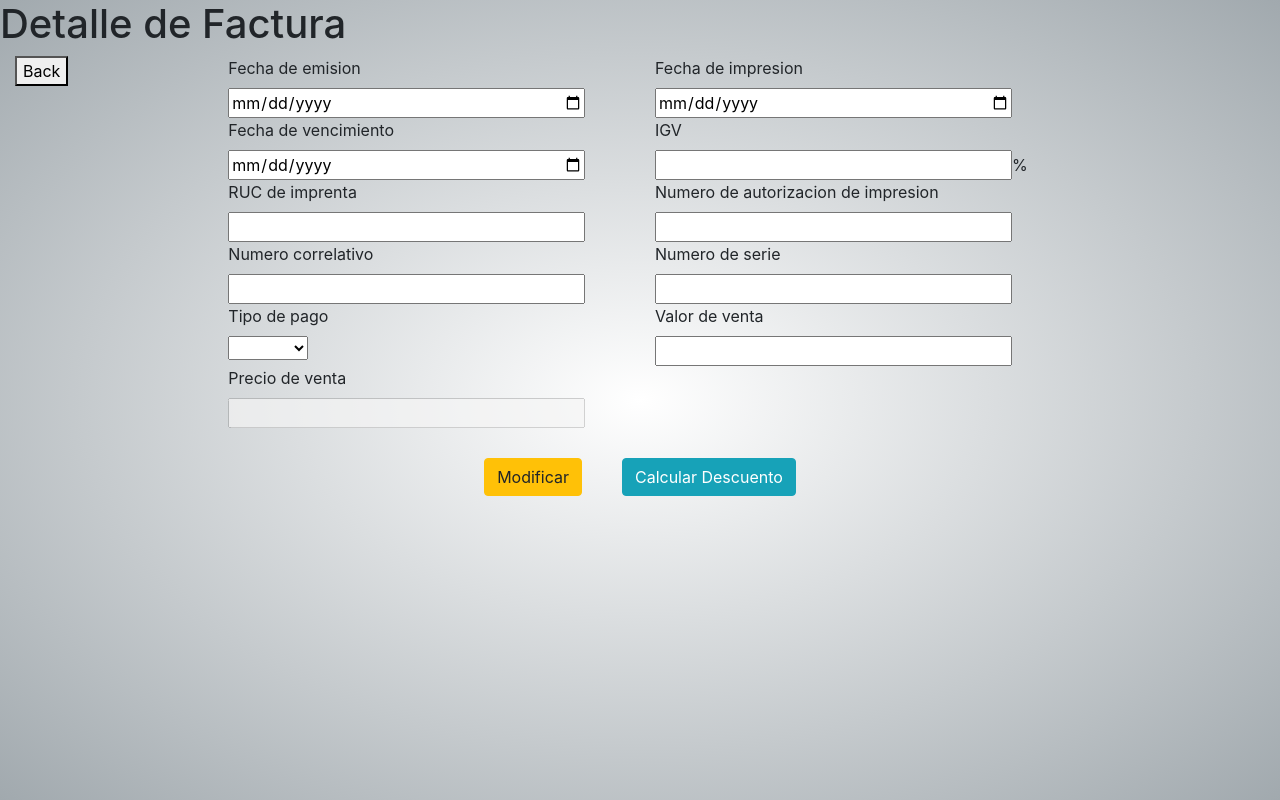
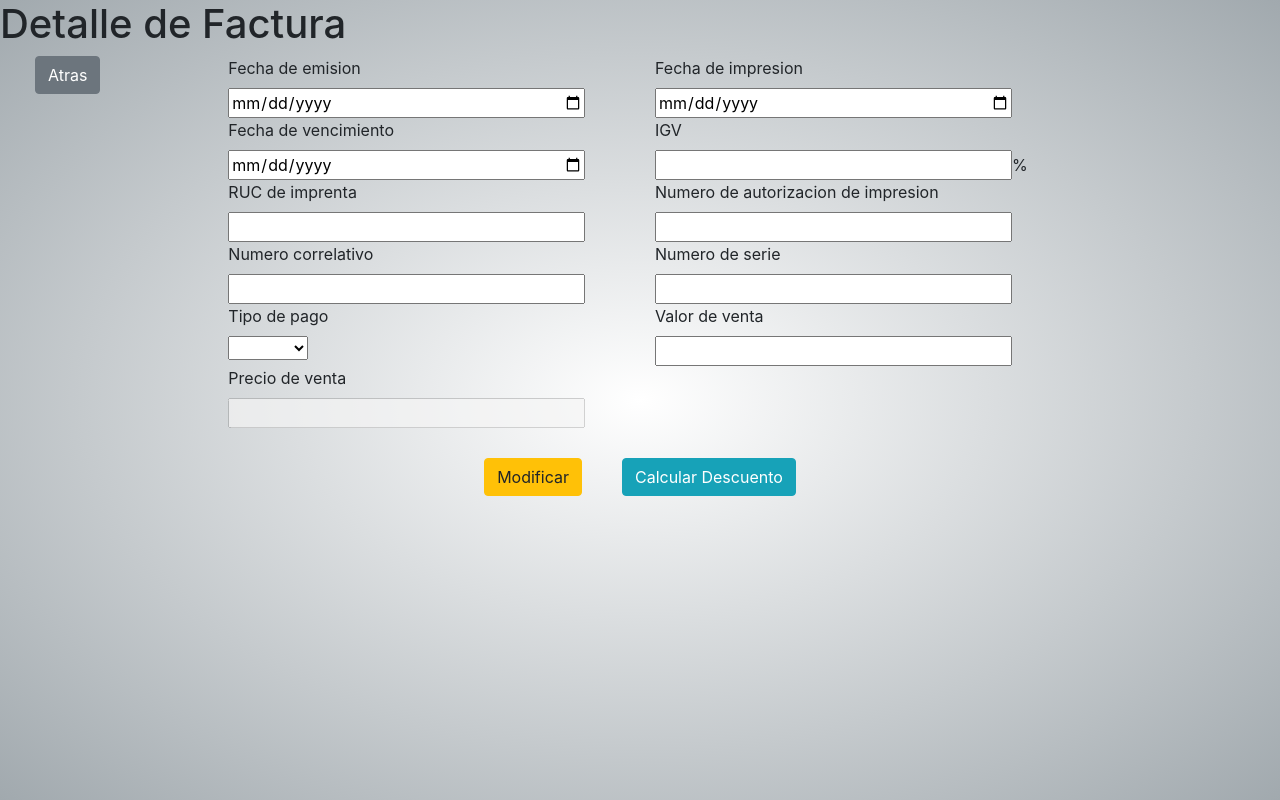
Before and after one commit to kito7408/desc-facturas, an Angular app: page /facturas/1 in a window 1280 px wide. Built offline with nearby package versions, Linux system fonts and the light colour scheme; no server answers.

Commit message:
stetic changes

```diff
--- a/src/app/calc-descuento/calc-descuento.component.html
+++ b/src/app/calc-descuento/calc-descuento.component.html
@@ -1,5 +1,5 @@
 <div class="fondo">
-  <button class="btn btn-secondary" (click)="back();">Back</button>
+  <button class="btn btn-secondary" (click)="back();">Atras</button>
   <div class="container">
     <!-- <div class="info-cambio">
       1 Dolar = 3.34 Nuevos Soles
--- a/src/app/calc-descuento/calc-descuento.component.ts
+++ b/src/app/calc-descuento/calc-descuento.component.ts
@@ -120,6 +120,6 @@ export class CalcDescuentoComponent implements OnInit {
   }
 
   back(): void {
-    this._router.navigate(['facturas']);
+    this._router.navigate(['facturas/'+this.facturaID]);
   }
 }
--- a/src/app/fac-detail/fac-detail.component.html
+++ b/src/app/fac-detail/fac-detail.component.html
@@ -5,7 +5,7 @@
     </div>
     <div class="row">
       <div class="col-sm-2">
-        <button (click)="back();">Back</button>
+        <button class="btn btn-secondary" (click)="back();">Atras</button>
       </div>
       <div class="col-sm-8">
         <form action="">
--- a/src/app/facturas/facturas.component.css
+++ b/src/app/facturas/facturas.component.css
@@ -1,3 +1,11 @@
 label{
     display: block;
 }
+
+.accion{
+    padding: 0;
+}
+
+td > button{
+    padding: 0;
+}
--- a/src/app/facturas/facturas.component.html
+++ b/src/app/facturas/facturas.component.html
@@ -26,7 +26,7 @@
             <td scope="row">{{fac.numero_serie}}</td>
             <td>{{fac.valor_venta}}</td>
             <td>{{fac.date_string}}</td>
-            <td><button (click)="detail(fac.id);">Ver</button></td>
+            <td class="accion"><button class="btn btn-link" (click)="detail(fac.id);">Ver Factura</button></td>
           </tr>
         </table>
         <p *ngIf="!hayFacturas">No hay datos que mostrar</p>
@@ -49,6 +49,7 @@
             <th scope="col">Val. Rec.</th>
             <th scope="col">Val Ent.</th>
             <th scope="col">TCEA%</th>
+            <th scope="col">Opción</th>
           </tr>
           <tr *ngFor="let con of contratos">
             <td scope="row">{{con.fecha_giro}}</td>
@@ -65,6 +66,7 @@
             <td>{{con.valor_recibido}}</td>
             <td>{{con.valor_entregado}}</td>
             <td>{{con.tcea  | number: '2.1-7'}}%</td>
+            <td class="accion"><button class="btn btn-link" (click)="goToFactura(con.factura_id);">Ver Factura</button></td>
           </tr>
         </table>
         <p *ngIf="!hayContratos">No hay datos que mostrar</p>
--- a/src/app/facturas/facturas.component.ts
+++ b/src/app/facturas/facturas.component.ts
@@ -85,4 +85,8 @@ export class FacturasComponent implements OnInit {
     this._router.navigate(['login']);
     localStorage.clear();
   }
+
+  goToFactura(id: number): void {
+    this._router.navigate(['facturas/'+id]);
+  }
 }
```
